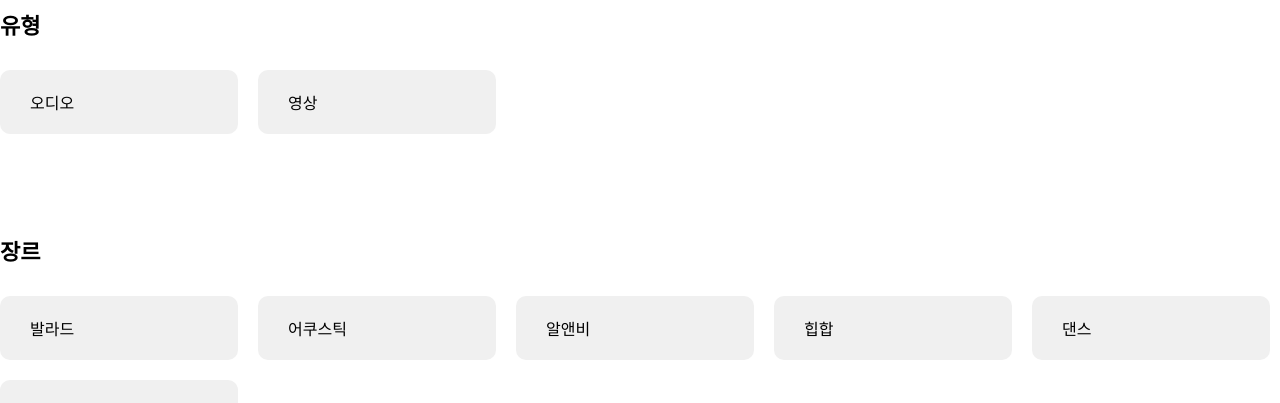
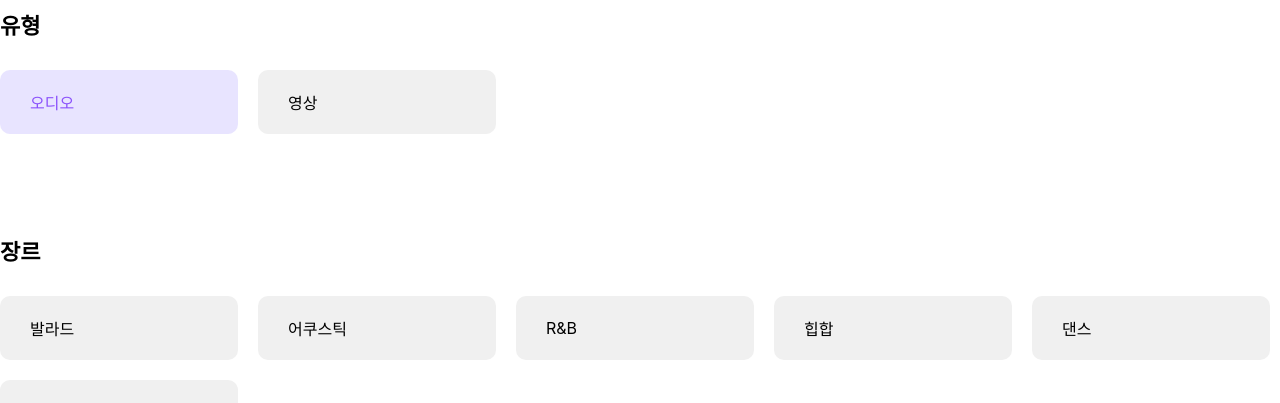
Before and after one commit to itsstacy/tuttimusicFE, a React (Create React App) app: page /musicfeed in a window 1280 px wide. Shown: the part 122-525 px from the top of the page. Built offline with nearby package versions, Linux system fonts and the light colour scheme; no server answers.

Commit message:
MusicFeed 컴포넌트 카테고리 눌렀을 때 css 변경 / map 돌리는 장르와 보내는 장르 다르게 작업

```diff
--- a/src/pages/MusicFeed.js
+++ b/src/pages/MusicFeed.js
@@ -67,13 +67,22 @@ function MusicFeed() {
   ]
 
   const genreList = [
-    {genre: "발라드"},
-    {genre: "어쿠스틱"},
-    {genre: "알앤비"},
-    {genre: "힙합"},
-    {genre: "댄스"},
-    {genre: "연주곡"},
+    {genre: "발라드",
+    postGenre: "발라드"},
+    {genre: "어쿠스틱",
+    postGenre: "어쿠스틱"},
+    {genre: "R&B",
+    postGenre: "R%26B"},
+    {genre: "힙합",
+    postGenre: "힙합"},
+    {genre: "댄스",
+    postGenre: "댄스"},
+    {genre: "연주곡",
+    postGenre: "연주곡"},
   ]
+
+  const [typeBtn, setTypeBtn] = useState(0);
+  const [genreBtn, setGenreBtn] = useState(false);
 
   return (
     <div className="musicfeed-container">
@@ -85,10 +94,13 @@ function MusicFeed() {
           {typeList.map((type,index)=>{
             return (
             <div
-            className="category"
+            value={index}
+            className={`category ${index === typeBtn ? `click-category` : ''}`}
             onClick={()=>{
               setType(type.eng)
               ClickType(type.eng)
+              setTypeBtn(index)
+              setGenreBtn(null)
             }}>
             {type.type}
           </div>
@@ -104,10 +116,12 @@ function MusicFeed() {
           {genreList.map((genre,index)=>{
             return (
             <div
-            className="category"
+            value={index}
+            className={`category ${index === genreBtn ? `click-category` : ''}`}
             onClick={()=>{
               setGenre(genre.genre)
-              ClickGenre(genre.genre)
+              ClickGenre(genre.postGenre)
+              setGenreBtn(index)
             }}>
             {genre.genre}
           </div>
--- a/src/styles/App.css
+++ b/src/styles/App.css
@@ -247,6 +247,11 @@ font-family: Pretendard, -apple-system, BlinkMacSystemFont, system-ui, Roboto, '
   align-items: center;
   justify-content: center;
   cursor: pointer;
+}
+
+.click-category {
+  background-color: #E8E4FF;
+  color:#8A51FB;
 }
 
 /* MUSIC FEED END */
```
